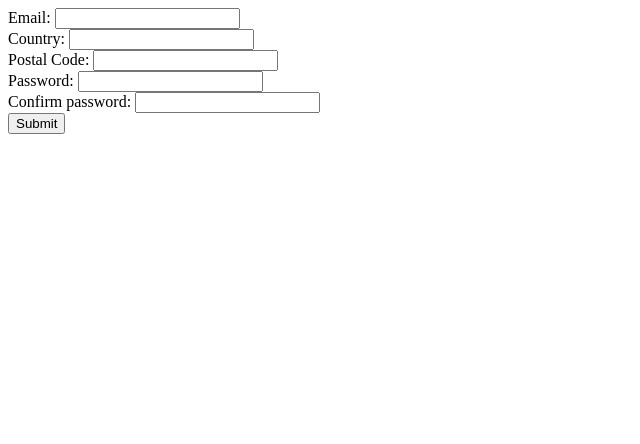
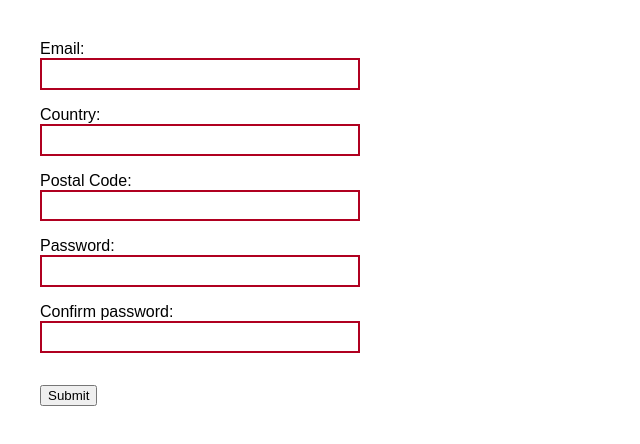
Before and after one commit to Pretty-Flacko/odin-form-validation, a website built with webpack: page src/template.html in a window 1280 px wide. Shown: the whole page, without its empty margins (0-640 px from the left). Built offline with nearby package versions, Linux system fonts and the light colour scheme.

Commit message:
Add basic css, update metadata

```diff
--- a/src/style.css
+++ b/src/style.css
@@ -0,0 +1,24 @@
+body {
+	font-family: sans-serif;
+	padding: 2rem;
+}
+form {
+	width: 20rem;
+}
+.input-group {
+	margin-bottom: 1rem;
+}
+input {
+	width: 100%;
+	padding: 0.4rem;
+	box-sizing: border-box;
+}
+input:invalid {
+	border: 2px solid #b00020;
+}
+input:valid {
+	border: 2px solid #2e7d32;
+}
+button {
+	margin-top: 1rem;
+}
--- a/src/template.html
+++ b/src/template.html
@@ -6,30 +6,30 @@
 		<title>Form</title>
 	</head>
 	<body>
-		<form novalidate>
+		<form id="signup-form" novalidate>
 			<div class="input-group">
 				<label for="email">Email:</label>
-				<input type="email" id="email" required/>
+				<input type="email" id="email" required />
 				<span class="error"></span>
 			</div>
 			<div class="input-group">
 				<label for="country">Country:</label>
-				<input type="text" id="country" required/>
+				<input type="text" id="country" required />
 				<span class="error"></span>
 			</div>
 			<div class="input-group">
 				<label for="postal-code">Postal Code:</label>
-				<input type="text" id="postal-code" required/>
-				<span class="error"></span>
+				<input type="text" id="postal-code" required />
+				<span class="error"> </span>
 			</div>
 			<div class="input-group">
 				<label for="password">Password:</label>
-				<input type="password" id="password" required/>
+				<input type="password" id="password" required />
 				<span class="error"></span>
 			</div>
 			<div class="input-group">
 				<label for="password-cnfrm">Confirm password:</label>
-				<input type="password" id="password-cnfrm" required/>
+				<input type="password" id="password-cnfrm" required />
 				<span class="error"></span>
 			</div>
 			<button type="submit">Submit</button>
```
Also changed, not shown: package.json (+4 -4 lines), webpack.dev.js (+5 -5 lines), webpack.prod.js (+5 -5 lines), webpack.common.js (indentation only), 1 other file.
